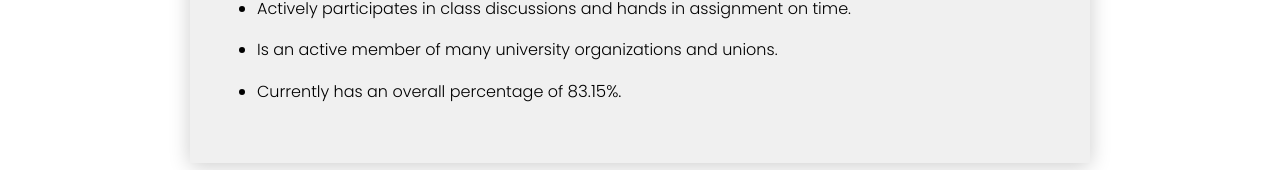
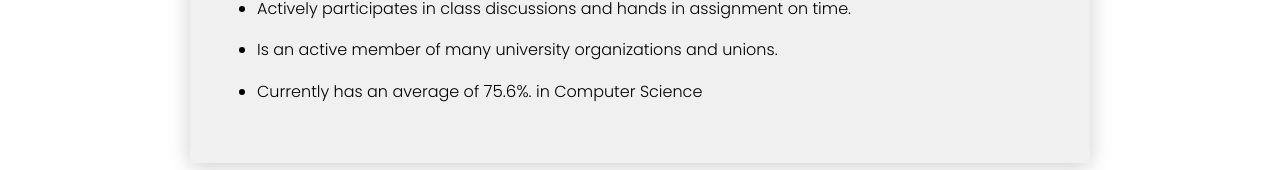
Before and after one commit to DJayDixit/Portfolio, a website: page index.html in a window 1280 px wide. Shown: the part 4503-4673 px from the top of the page. Drawn offline with Linux system fonts and the light colour scheme.

Commit message:
Update index.html

```diff
--- a/index.html
+++ b/index.html
@@ -181,7 +181,7 @@
             <ul>
               <li style="font-size: medium; padding-bottom: 2%;">Actively participates in class discussions and hands in assignment on time.</li>
               <li style="font-size: medium; padding-bottom: 2%;">Is an active member of many university organizations and unions.</li>
-              <li style="font-size: medium; padding-bottom: 2%;">Currently has an overall percentage of <span style="font-size: 1.05rem;">83.15%.</span></li>
+              <li style="font-size: medium; padding-bottom: 2%;">Currently has an average of <span style="font-size: 1.05rem;">75.6%.</span> in Computer Science</li>
             </ul>
           </div>
         </div>
```
